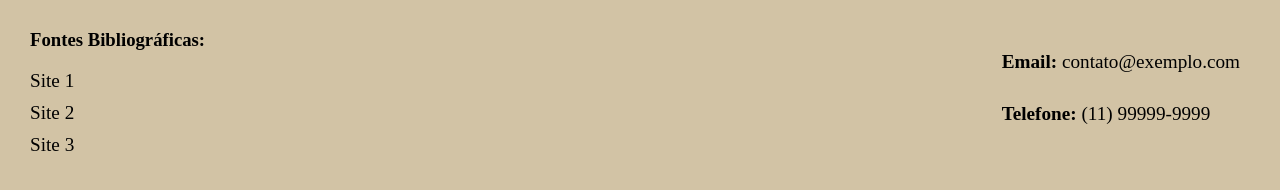
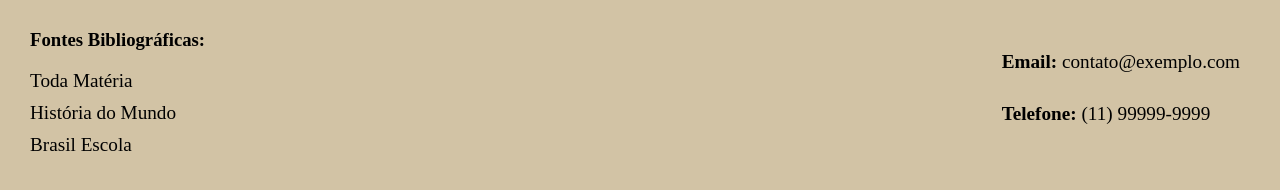
Before and after one commit to Matheus2570/ProjetoFinalPrimeiroSemestreHistoria2025, a React (Vite) app: page /crise-de-1929 in a window 1280 px wide. Shown: the part 1104-1294 px from the top of the page. Built offline with nearby package versions, Linux system fonts and the light colour scheme; no server answers.

Commit message:
dia 15-08

```diff
--- a/src/pages/criseDe1929.jsx
+++ b/src/pages/criseDe1929.jsx
@@ -130,11 +130,11 @@ function Pagina6() {
 
       <Footer
         link1="https://www.todamateria.com.br/crise-de-1929/"
-        nome1="Site 1"
+        nome1="Toda Matéria"
         link2="https://www.historiadomundo.com.br/idade-contemporanea/crisede29.htm"
-        nome2="Site 2"
+        nome2="História do Mundo"
         link3="https://brasilescola.uol.com.br/historiag/crise29.htm"
-        nome3="Site 3"
+        nome3="Brasil Escola"
       />
     </div>
   );
```
